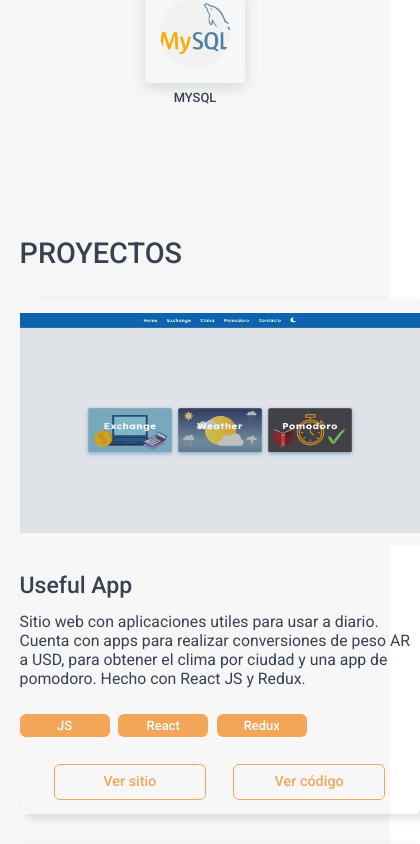
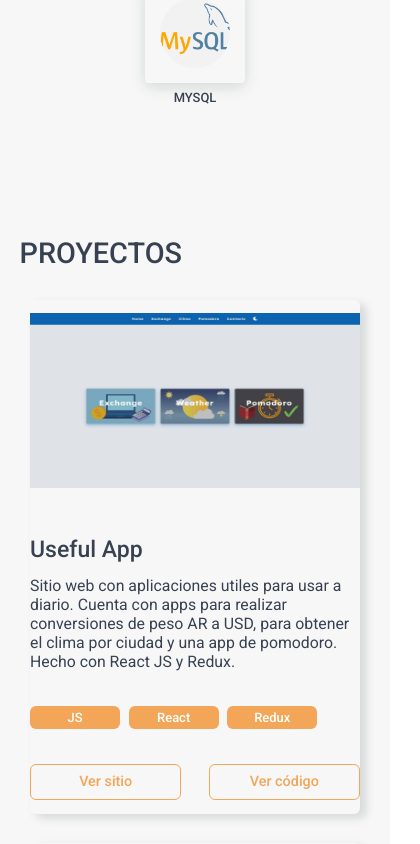
Before and after one commit to jorge088/Portfolio-Jorge-Mendez, a React (Vite) app in the folder Portfolio/: page / in a window 390 px wide. Shown: the part 2670-3514 px from the top of the page, 420 px wide, since content can reach past the window. Built offline with nearby package versions, Linux system fonts and the light colour scheme.

Commit message:
Fix: Change Project component responsive design

```diff
--- a/Portfolio/src/components/Projects.module.css
+++ b/Portfolio/src/components/Projects.module.css
@@ -114,7 +114,27 @@
     color: #FFF;
 }
 
-@media only screen and (max-width:575px) {
+@media only screen and (max-width:450px) {
+    .container {
+        width: 90%;
+        font-size: .9rem;
+
+    }
+
+    .projectsContainer {
+        flex-direction: column;
+        align-items: center;
+    }
+
+    .projectItem {
+        width: 330px;
+    }
+
+    .projectImgContainer {
+        height: 175px;
+    }
+}
+@media only screen  and (min-width:450px) and (max-width:575px) {
     .container {
         width: 90%;
         font-size: .9rem;
```
